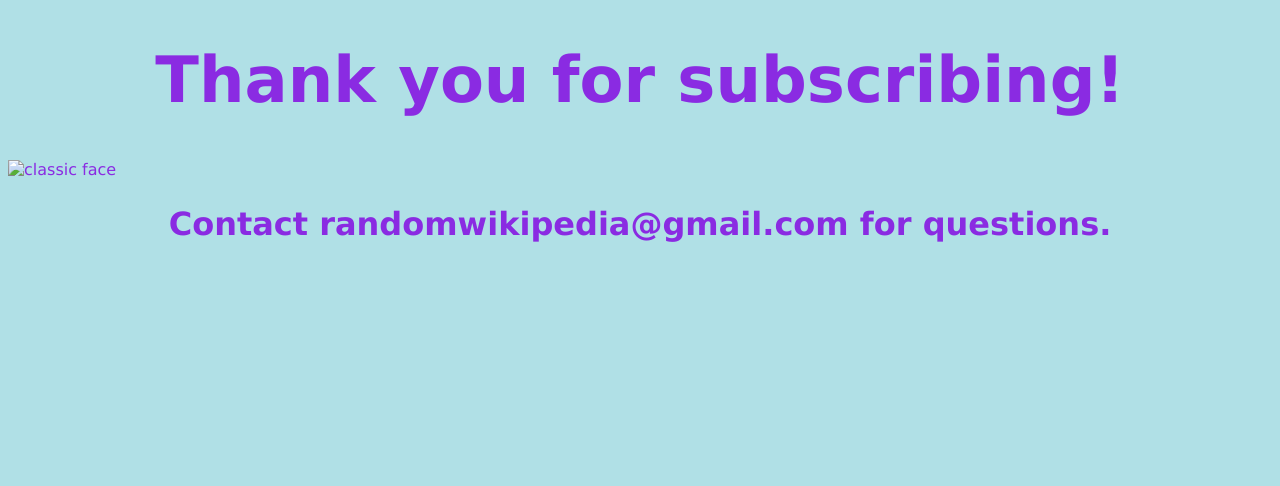
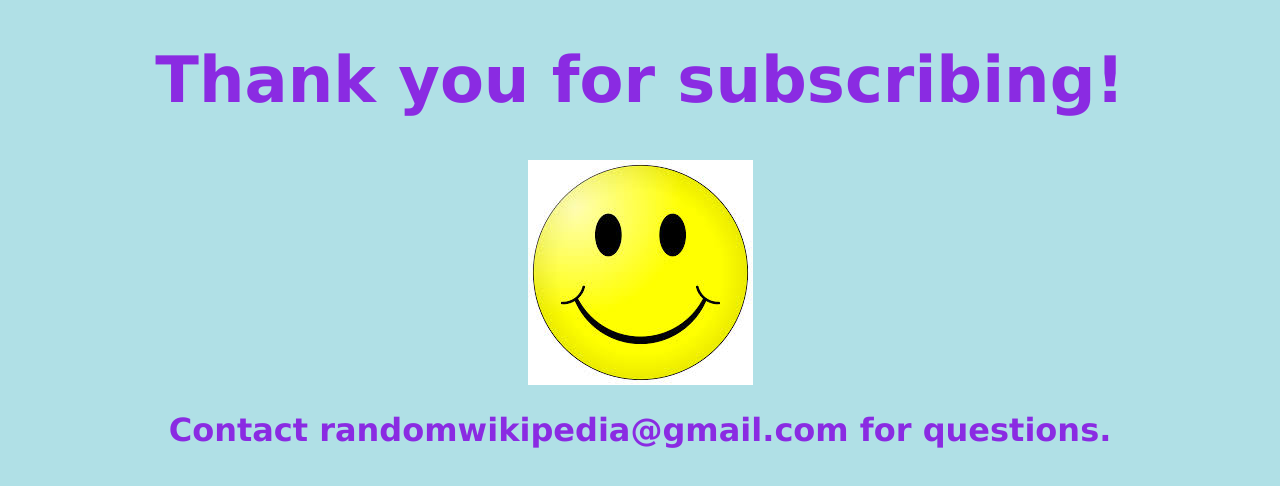
Before and after one commit to jkovinsky/WikiX, a plain HTML site: page subscribed.htm in a window 1280 px wide. Drawn offline with Linux system fonts and the light colour scheme.

Commit message:
add image

```diff
--- a/subscribed.htm
+++ b/subscribed.htm
@@ -10,7 +10,7 @@
 
     <h1>Thank you for subscribing!</h1>
 
-    <img src="smiley_face.jpg" alt="classic face" class="center">
+    <img src="images/classic_face.jpg" alt="classic face" class="center">
     <h2>Contact randomwikipedia@gmail.com for questions.</h2>
 
     <script>
```
Also changed, not shown: images/classic_face.jpg (added), 1 other file.
